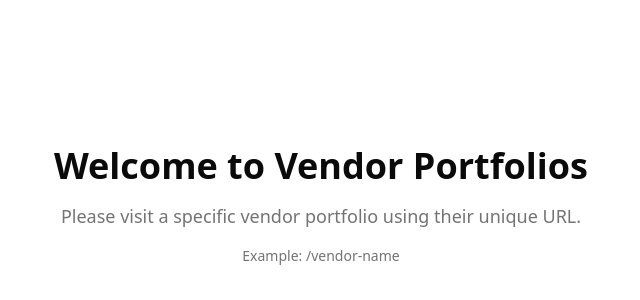
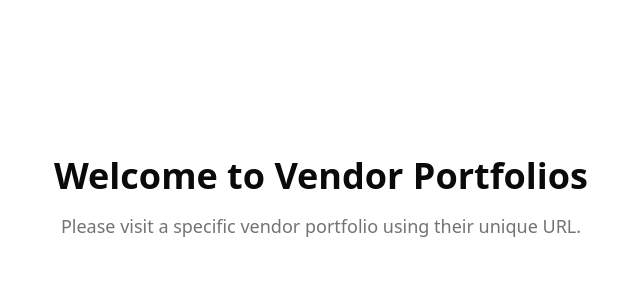
Before and after one commit to AdityaK0/ManagementV2_Frontend, a Next.js app: page / in a window 1280 px wide. Shown: the part 194-494 px from the top of the page, without its empty margins (319-959 px from the left). Built offline with nearby package versions, Linux system fonts and the light colour scheme; no server answers.

Commit message:
check ENV

```diff
--- a/app/page.js
+++ b/app/page.js
@@ -1,4 +1,5 @@
 export default function Home() {
+  console.log("Home",process.env.NEXT_PUBLIC_API_URL_FASTAPI);
   return (
     <div className="min-h-screen flex items-center justify-center">
       <div className="text-center space-y-4">
@@ -7,7 +8,7 @@ export default function Home() {
           Please visit a specific vendor portfolio using their unique URL.
         </p>
         <p className="text-sm text-muted-foreground">
-          Example: /vendor-name
+
         </p>
       </div>
     </div>
```
